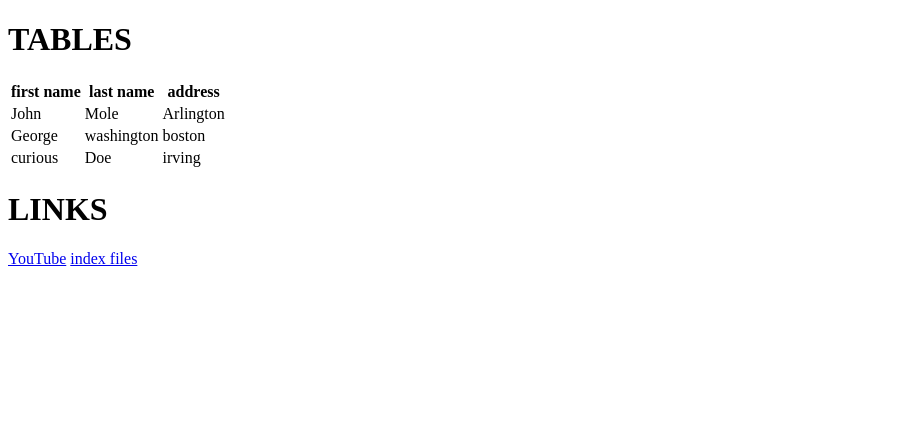
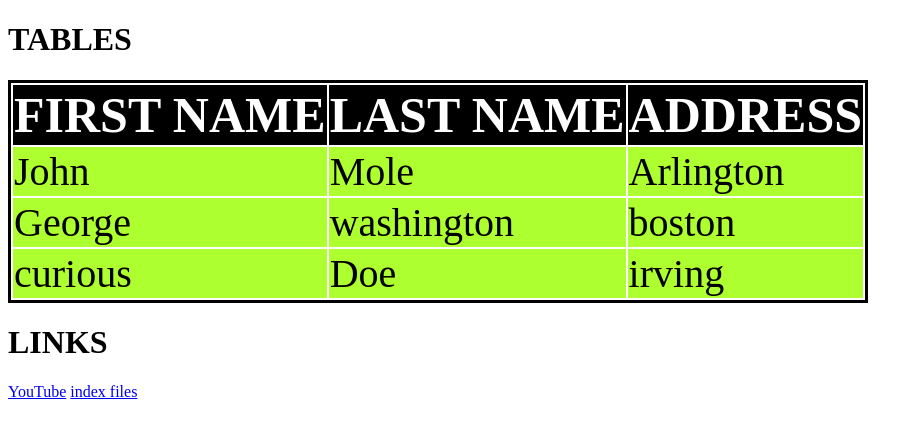
Before and after one commit to rabibasnet/ui_projects, a website: page package/views/table.html in a window 1280 px wide. Shown: the whole page, without its empty margins (0-923 px from the left). Drawn offline with Linux system fonts and the light colour scheme.

Commit message:
css style

```diff
--- a/package/style/style.css
+++ b/package/style/style.css
@@ -14,3 +14,20 @@ span:hover{
 #secondspan{
     color:purple;
 }
+th{background-color: black;
+    color:white;
+    text-transform:uppercase;
+    cursor:pointer;
+    font-size: 50px
+}
+th:hover{
+    background-color:red;
+}
+table{
+    border: solid 3px
+
+}
+td{background-color: greenyellow;
+    font-size: 40px;
+
+}
```
